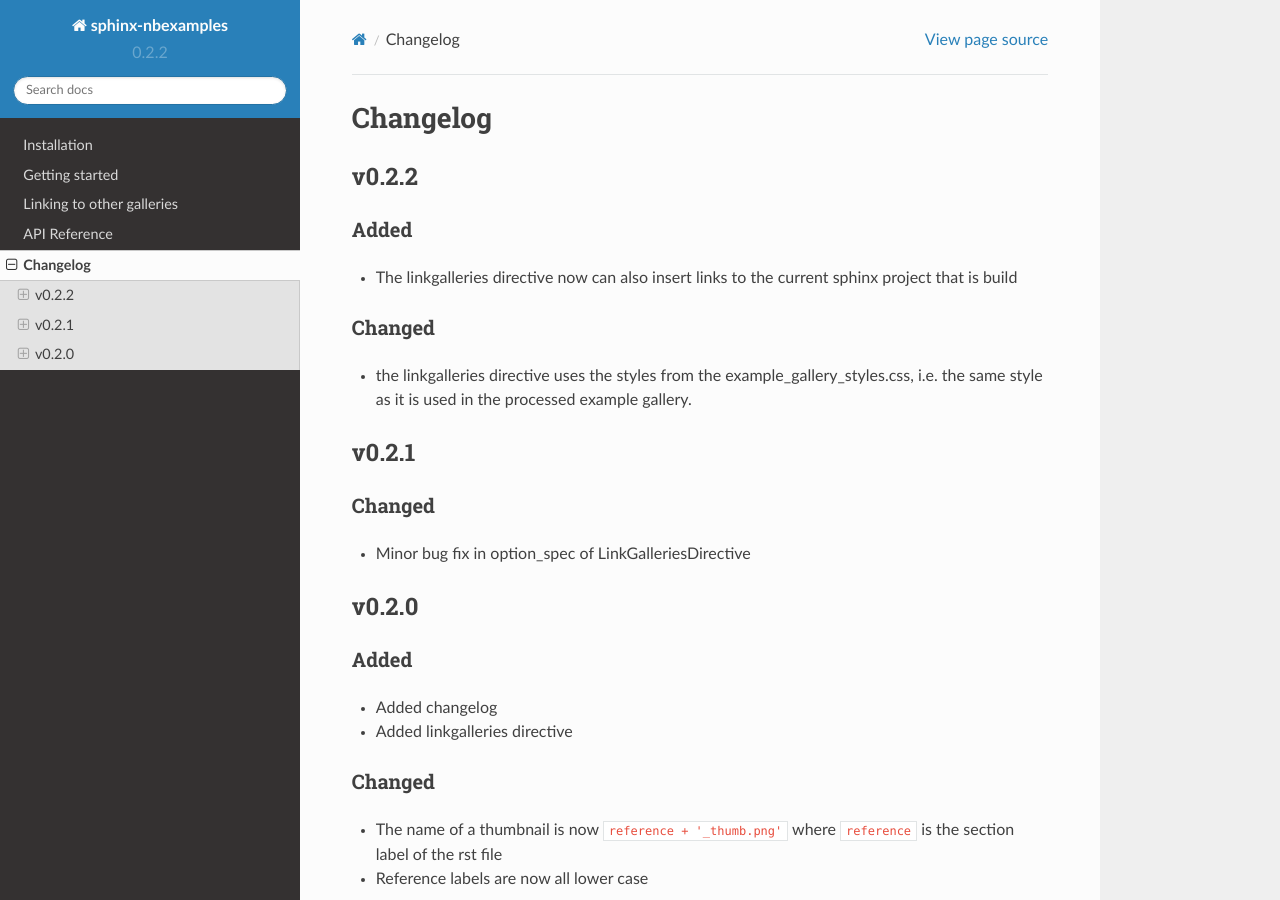
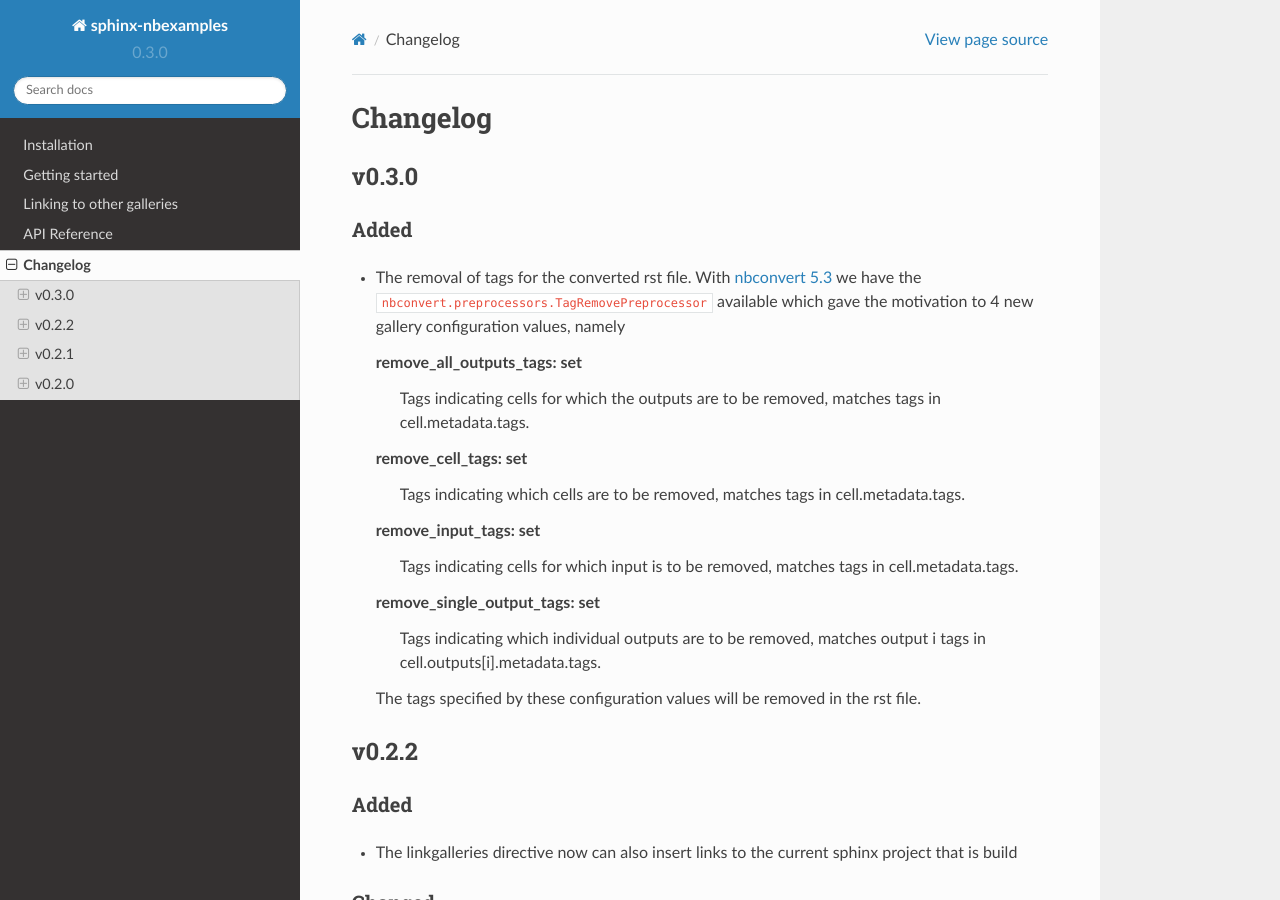
Before and after one commit to Chilipp/sphinx-nbexamples, a Sphinx documentation site: the page built from docs/changelog.rst, in a window 1280 px wide and 900 px high. Built offline with Sphinx 7.4.7 and the Read the Docs theme 2.0.0, drawn with Linux system fonts in a browser that asks for light colours; pages that are not in the unit, such as notebooks, are missing from menus; the version number is read from the project's files by our own code.

```diff
--- a/CHANGELOG.rst
+++ b/CHANGELOG.rst
@@ -1,3 +1,28 @@
+v0.3.0
+======
+Added
+-----
+* The removal of tags for the converted rst file. With
+  `nbconvert 5.3 <https://nbconvert.readthedocs.io/en/stable/changelog.html>`__
+  we have the ``nbconvert.preprocessors.TagRemovePreprocessor`` available
+  which gave the motivation to 4 new gallery configuration values, namely
+
+  remove_all_outputs_tags: set
+      Tags indicating cells for which the outputs are to be removed,
+      matches tags in cell.metadata.tags.
+  remove_cell_tags: set
+      Tags indicating which cells are to be removed, matches tags in
+      cell.metadata.tags.
+  remove_input_tags: set
+      Tags indicating cells for which input is to be removed,
+      matches tags in cell.metadata.tags.
+  remove_single_output_tags: set
+      Tags indicating which individual outputs are to be removed, matches
+      output i tags in cell.outputs[i].metadata.tags.
+
+  The tags specified by these configuration values will be removed in the
+  rst file.
+
 v0.2.2
 ======
 Added
--- a/docs/conf.py
+++ b/docs/conf.py
@@ -406,6 +406,7 @@ intersphinx_mapping = {
     'sphinx_nbexamples_doc': (
         'http://sphinx-nbexamples.readthedocs.io/en/latest/', None),
     'psyplot': ('http://psyplot.readthedocs.io/en/latest/', None),
+    'nbconvert': ('https://nbconvert.readthedocs.io/en/latest/', None),
 }
 if six.PY3:
     intersphinx_mapping['python'] = ('https://docs.python.org/3.4/', None)
--- a/requirements.txt
+++ b/requirements.txt
@@ -1,11 +1,11 @@
 # nbconvert
 #   https://nbconvert.readthedocs.io/en/latest/changelog.html
-nbconvert==5.2.1 # rg.filter: >= 4.2, <5.3
+nbconvert==5.3.1 # rq.filter: >= 4.2, <5.4
 
 
 # notebook
 #   https://jupyter-notebook.readthedocs.io/en/latest/changelog.html
-notebook==4.3.2 # rq.filter: >=4.2, <4.4
+notebook==5.1.0 # rq.filter: >=4.2, <5.2
 
 # Sphinx
 #   http://www.sphinx-doc.org/en/stable/changes.html
--- a/setup.py
+++ b/setup.py
@@ -11,7 +11,7 @@ def readme():
 
 
 setup(name='sphinx-nbexamples',
-      version='0.2.2',
+      version='0.3.0',
       description=(
           'Create an examples gallery with sphinx from Jupyter Notebooks'),
       long_description=readme(),
```
Also changed, not shown: docs/getting_started.rst (+26 -0 lines), sphinx_nbexamples/__init__.py (+44 -6 lines), 4 other files.
